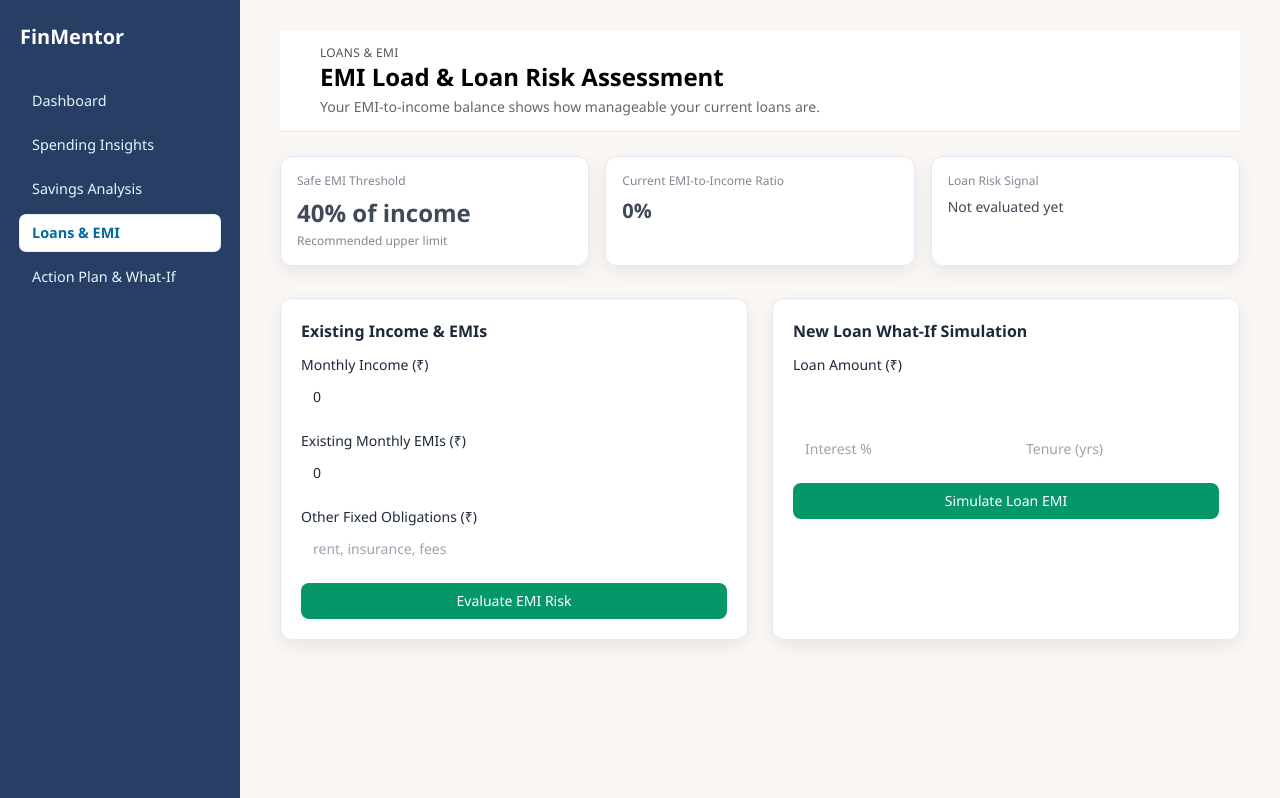
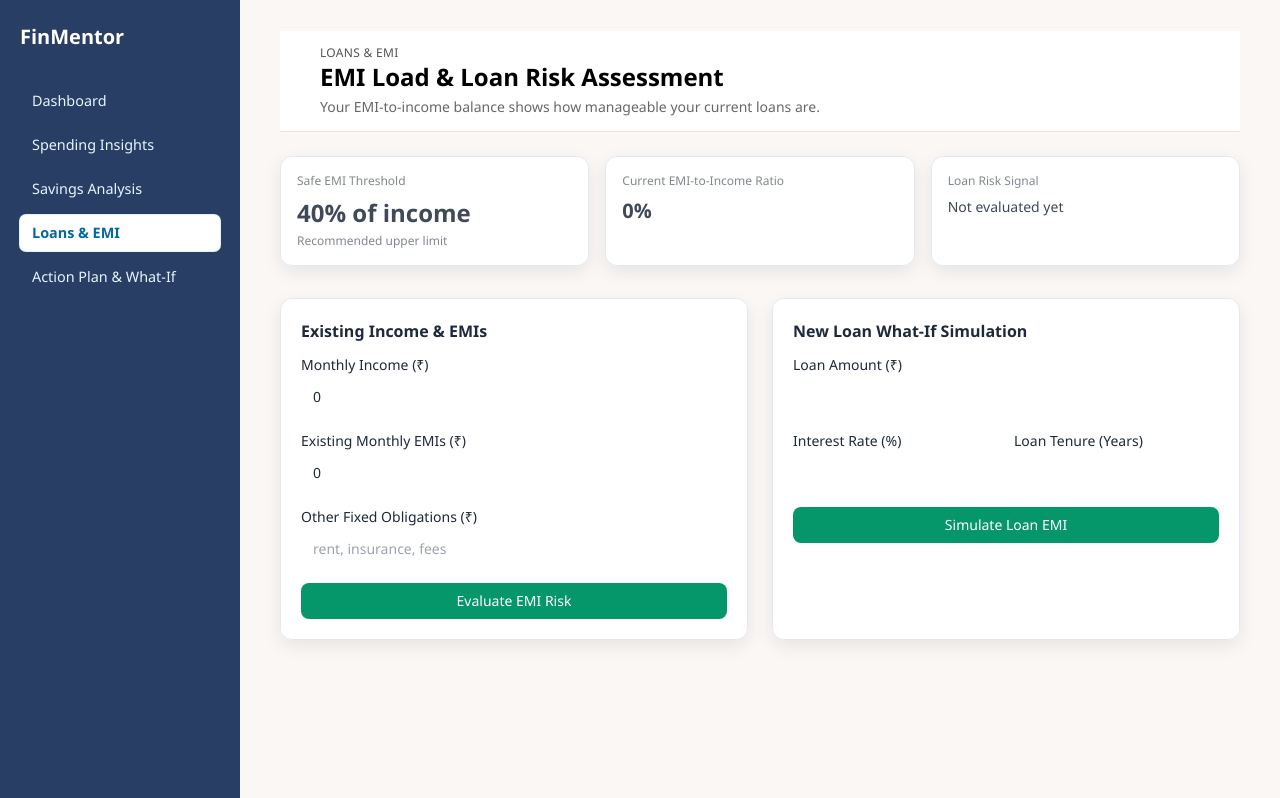
Before and after one commit to riya-24jagtap/FinMentor, a Django app: page /loans-emi/ in a window 1280 px wide. Shown: the part 86-884 px from the top of the page. Run offline with Django 5.2, Linux system fonts and the light colour scheme; a user stored in the database is signed in; data comes from the database, SQL or seed files in the repository; some libraries are stand-ins or nearby versions.

Commit message:
edited saving goals and loans page

```diff
--- a/fintechsnap/templates/loans_emi.html
+++ b/fintechsnap/templates/loans_emi.html
@@ -145,12 +145,19 @@
             </div>
 
             <div class="grid grid-cols-2 gap-4">
-              <input id="interestRate" type="number" step="0.01"
-                class="rounded-lg border-gray-300 px-3 py-2 text-sm"
-                placeholder="Interest %">
-              <input id="tenureYears" type="number" min="1"
-                class="rounded-lg border-gray-300 px-3 py-2 text-sm"
-                placeholder="Tenure (yrs)">
+
+              <div>
+                <label class="block text-sm font-medium mb-1">Interest Rate (%)</label>
+                <input id="interestRate" type="number" step="0.01"
+                  class="w-full rounded-lg border-gray-300 px-3 py-2 text-sm">
+              </div>
+
+              <div>
+                <label class="block text-sm font-medium mb-1">Loan Tenure (Years)</label>
+                <input id="tenureYears" type="number" min="1"
+                  class="w-full rounded-lg border-gray-300 px-3 py-2 text-sm">
+              </div>
+
             </div>
 
             <button type="button" id="calculateLoanBtn"
```
Also changed, not shown: fintechsnap/templates/savings.html (+29 -5 lines).
